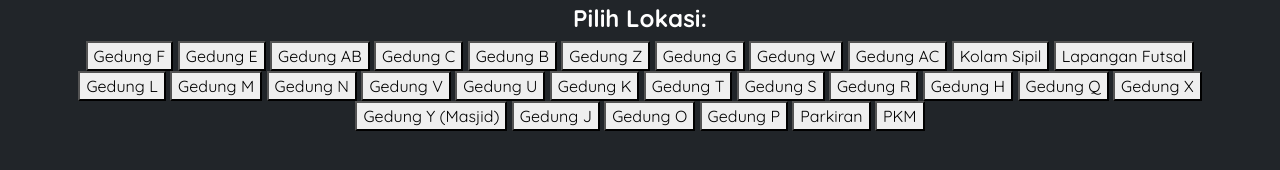
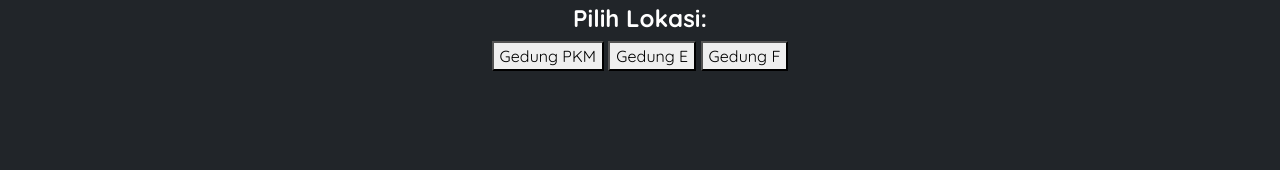
Before and after one commit to Muhammad-Zacky/PETA-PNP, a website: page index.html in a window 1280 px wide. Shown: the part 2154-2324 px from the top of the page. After the commit the page ends 2275 px from the top, so only its background shows below. Drawn offline with Linux system fonts and the light colour scheme.

Commit message:
Update index.html

```diff
--- a/index.html
+++ b/index.html
@@ -102,81 +102,38 @@
         </div>
 
         <!-- F01CPPNP -->
-        <iframe id="map" src="https://www.google.com/maps/d/embed?mid=1tK3-61w1L4F9BhPIc5BVKirh_wKRr98&ehbc=2E312F" width="864" height="600"></iframe>
+        <iframe id="map" src="https://www.google.com/maps/d/u/0/embed?mid=1tK3-61w1L4F9BhPIc5BVKirh_wKRr98&ehbc=2E312F" width="864" height="600"></iframe>
 
         <h4>Pilih Lokasi:</h4>
-        <button class="location-btn" onclick="goToLocation(0)">Gedung F</button>
+        <button class="location-btn" onclick="goToLocation(0)">Gedung PKM</button>
         <button class="location-btn" onclick="goToLocation(1)">Gedung E</button>
-        <button class="location-btn" onclick="goToLocation(2)">Gedung AB</button>
-        <button class="location-btn" onclick="goToLocation(3)">Gedung C</button>
-        <button class="location-btn" onclick="goToLocation(4)">Gedung B</button>
-        <button class="location-btn" onclick="goToLocation(5)">Gedung Z</button>
-        <button class="location-btn" onclick="goToLocation(6)">Gedung G</button>
-        <button class="location-btn" onclick="goToLocation(7)">Gedung W</button>
-        <button class="location-btn" onclick="goToLocation(8)">Gedung AC</button>
-        <button class="location-btn" onclick="goToLocation(9)">Kolam Sipil</button>
-        <button class="location-btn" onclick="goToLocation(10)">Lapangan Futsal</button>
-        <button class="location-btn" onclick="goToLocation(11)">Gedung L</button>
-        <button class="location-btn" onclick="goToLocation(12)">Gedung M</button>
-        <button class="location-btn" onclick="goToLocation(13)">Gedung N</button>
-        <button class="location-btn" onclick="goToLocation(14)">Gedung V</button>
-        <button class="location-btn" onclick="goToLocation(15)">Gedung U</button>
-        <button class="location-btn" onclick="goToLocation(16)">Gedung K</button>
-        <button class="location-btn" onclick="goToLocation(17)">Gedung T</button>
-        <button class="location-btn" onclick="goToLocation(18)">Gedung S</button>
-        <button class="location-btn" onclick="goToLocation(19)">Gedung R</button>
-        <button class="location-btn" onclick="goToLocation(20)">Gedung H</button>
-        <button class="location-btn" onclick="goToLocation(21)">Gedung Q</button>
-        <button class="location-btn" onclick="goToLocation(22)">Gedung X</button>
-        <button class="location-btn" onclick="goToLocation(23)">Gedung Y (Masjid)</button>
-        <button class="location-btn" onclick="goToLocation(24)">Gedung J</button>
-        <button class="location-btn" onclick="goToLocation(25)">Gedung O</button>
-        <button class="location-btn" onclick="goToLocation(26)">Gedung P</button>
-        <button class="location-btn" onclick="goToLocation(27)">Parkiran</button>
-        <button class="location-btn" onclick="goToLocation(28)">PKM</button>
+        <button class="location-btn" onclick="goToLocation(2)">Gedung F</button>
 
+        <!-- Script untuk memodifikasi peta -->
         <script>
-            // F01CPPNP
+            // Daftar lokasi (Lat, Lng) yang akan dipilih
             const locations = [
-                { name: "Gedung F", lat: -0.91328, lng: 100.46698 },
+                { name: "Gedung PKM", lat: -0.91456, lng: 100.46615 },
                 { name: "Gedung E", lat: -0.91306, lng: 100.46696 },
-                { name: "Gedung AB", lat: -0.91376, lng: 100.4671 },
-                { name: "Gedung C", lat: -0.91332, lng: 100.46612 },
-                { name: "Gedung B", lat: -0.91371, lng: 100.46605 },
-                { name: "Gedung Z", lat: -0.91422, lng: 100.46612 },
-                { name: "Gedung G", lat: -0.91376, lng: 100.46534 },
-                { name: "Gedung W", lat: -0.91408, lng: 100.46652 },
-                { name: "Gedung AC", lat: -0.91403, lng: 100.46613 },
-                { name: "Kolam Sipil", lat: -0.91381, lng: 100.46568 },
-                { name: "Lapangan Futsal", lat: -0.91398, lng: 100.46621 },
-                { name: "Gedung L", lat: -0.91357, lng: 100.46662 },
-                { name: "Gedung M", lat: -0.91414, lng: 100.46594 },
-                { name: "Gedung N", lat: -0.91386, lng: 100.46571 },
-                { name: "Gedung V", lat: -0.91405, lng: 100.46544 },
-                { name: "Gedung U", lat: -0.91348, lng: 100.46627 },
-                { name: "Gedung K", lat: -0.91329, lng: 100.46681 },
-                { name: "Gedung T", lat: -0.91357, lng: 100.46608 },
-                { name: "Gedung S", lat: -0.91376, lng: 100.46523 },
-                { name: "Gedung R", lat: -0.91398, lng: 100.46603 },
-                { name: "Gedung H", lat: -0.91375, lng: 100.46564 },
-                { name: "Gedung Q", lat: -0.91403, lng: 100.46649 },
-                { name: "Gedung X", lat: -0.91406, lng: 100.4659 },
-                { name: "Gedung Y (Masjid)", lat: -0.9136, lng: 100.4658 },
-                { name: "Gedung J", lat: -0.91402, lng: 100.46622 },
-                { name: "Gedung O", lat: -0.91378, lng: 100.46609 },
-                { name: "Gedung P", lat: -0.91424, lng: 100.46674 },
-                { name: "Parkiran", lat: -0.91407, lng: 100.46635 },
-                { name: "PKM", lat: -0.91403, lng: 100.46571 }
+                { name: "Gedung F", lat: -0.91328, lng: 100.46698 }
             ];
 
-            // F01CPPNP
+            // Fungsi untuk mengarahkan iframe ke lokasi tertentu
             function goToLocation(index) {
-                const loc = locations[index];
-                const mapFrame = document.getElementById("map");
-                mapFrame.src = `https://www.google.com/maps?q=${loc.lat},${loc.lng}&z=18&output=embed`;
+                const location = locations[index];
+                const baseUrl = "https://www.google.com/maps/d/u/0/embed?mid=1tK3-61w1L4F9BhPIc5BVKirh_wKRr98&ehbc=2E312F";
+
+                // Memodifikasi URL iframe untuk mengarahkan ke lokasi yang dipilih
+                const iframe = document.getElementById("map");
+                iframe.src = `${baseUrl}&ll=${location.lat},${location.lng}&z=17`;  // Set lokasi dan zoom (z=17)
             }
         </script>
 
-    </div>
+    </div><!-- F01CPPNP -->
+
+    <!-- Core & App JS -->
+    <script src="assets/vendors/jquery/jquery-3.4.1.js"></script>
+    <script src="assets/js/dorang.js"></script>
+
 </body>
 </html>
```
